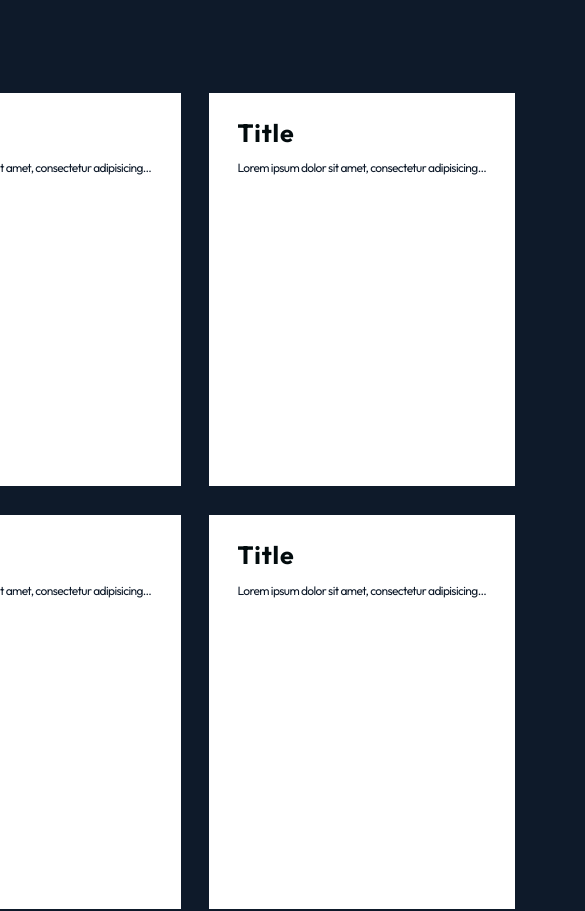
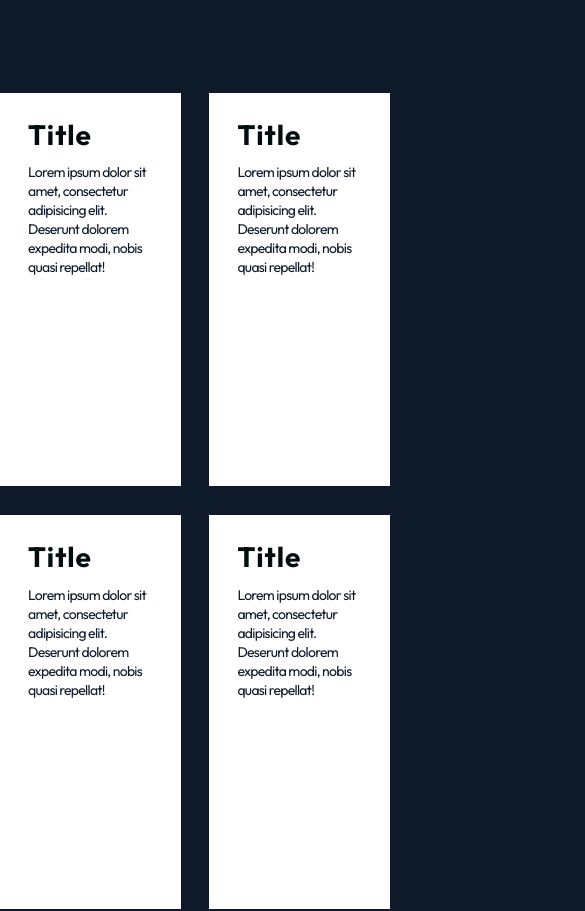
Before and after one commit to Gisdev-Albania/gisdev-website, a Next.js app: page /about-us in a window 390 px wide. Shown: the part 780-1691 px from the top of the page, 585 px wide, since content can reach past the window. Built offline with nearby package versions, Linux system fonts and the light colour scheme.

Commit message:
Fixes/mobile version (#25)
* fixes mobile version

* fixes ui

```diff
--- a/components/Button/Button.tsx
+++ b/components/Button/Button.tsx
@@ -29,6 +29,7 @@ export const Button: React.FunctionComponent<ButtonProps> = props => {
                 alignItems: 'center',
                 justifyContent: 'space-around',
               }}
+              className={styles.btn__style}
             >
               {children}
 
--- a/components/CardWraper/CardWrapper.tsx
+++ b/components/CardWraper/CardWrapper.tsx
@@ -20,13 +20,13 @@ export const CardWrapper: React.FunctionComponent<CardProps> = props => {
     <div className={styles.card__right__container}>
       <div className={styles.latest__work__title_card}>
         {primaryText ? (
-          <div>
+          <div className={styles.latest__work__text}>
             {' '}
             <h2 className={styles.latest__work__card__title}>{title}</h2>
             <p className={styles.card__paragraph}>{paragraph}</p>
           </div>
         ) : (
-          <div>
+          <div className={styles.latest__work__text}>
             {' '}
             <h2 className={styles.latest__work__card__title}>{title}</h2>
             <p className={styles.card__paragraph}>{paragraph}</p>
--- a/styles/components/Card.module.scss
+++ b/styles/components/Card.module.scss
@@ -134,6 +134,6 @@
 
 @media (max-width: 450px) {
   .card {
-    width: 360px;
+    width: 340px;
   }
 }
--- a/styles/components/CardWrapper.module.scss
+++ b/styles/components/CardWrapper.module.scss
@@ -17,6 +17,11 @@
     height: 100%;
     padding: 1rem;
     max-height: 600px;
+    .latest__work__text {
+      h2 {
+        font-size: 45px;
+      }
+    }
 
     .latest__work__card__title {
       font-family: 'Outfit';
@@ -63,16 +68,13 @@
 @media (max-width: 450px) {
   .card__right__container {
     .latest__work__title_card {
-      .latest__work__card__title {
-        font-size: 25px;
-      }
-      .card__paragraph {
-        font-size: 12px;
-        width: 250px;
-        height: 50px;
-        white-space: nowrap;
-        overflow: hidden;
-        text-overflow: ellipsis;
+      .latest__work__text {
+        h2 {
+          font-size: 28px;
+        }
+        p {
+          font-size: 14px;
+        }
       }
     }
   }
--- a/styles/components/NewTestimonials.module.scss
+++ b/styles/components/NewTestimonials.module.scss
@@ -183,6 +183,9 @@
         }
         .testimonials__left_section {
           .testimonials__card__body {
+            .testimonials__body__paragraph {
+              font-size: 14px;
+            }
             .testimonials__card_body__elements {
               .testimonials__body__text {
                 max-width: 250px;
```
Also changed, not shown: components/Home/MainLayout/MainLayout.tsx (+9 -4 lines), styles/components/Button.module.scss (+12 -0 lines).
